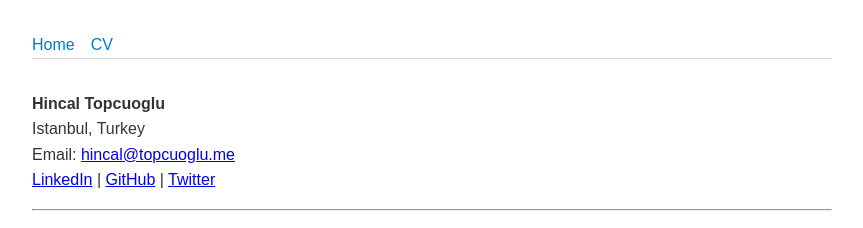
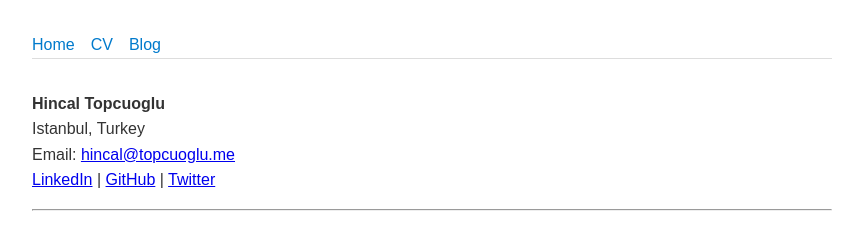
Before and after one commit to hincaltopcuoglu/hincaltopcuoglu.github.io, a Jekyll site: the page built from cv.md, in a window 1280 px wide. Shown: the top 228 px of the page, without its empty margins (208-1071 px from the left). Built offline with Jekyll 4.4.1, drawn with Linux system fonts in a browser that asks for light colours.

Commit message:
Update home.html

```diff
--- a/_layouts/home.html
+++ b/_layouts/home.html
@@ -14,6 +14,7 @@
       <ul>
         <li><a href="{{ '/' | relative_url }}">Home</a></li>
         <li><a href="{{ '/cv/' | relative_url }}">CV</a></li>
+        <li><a href="{{ '/blog.html' | relative_url }}">Blog</a></li>
       </ul>
     </nav>
   </header>
```
